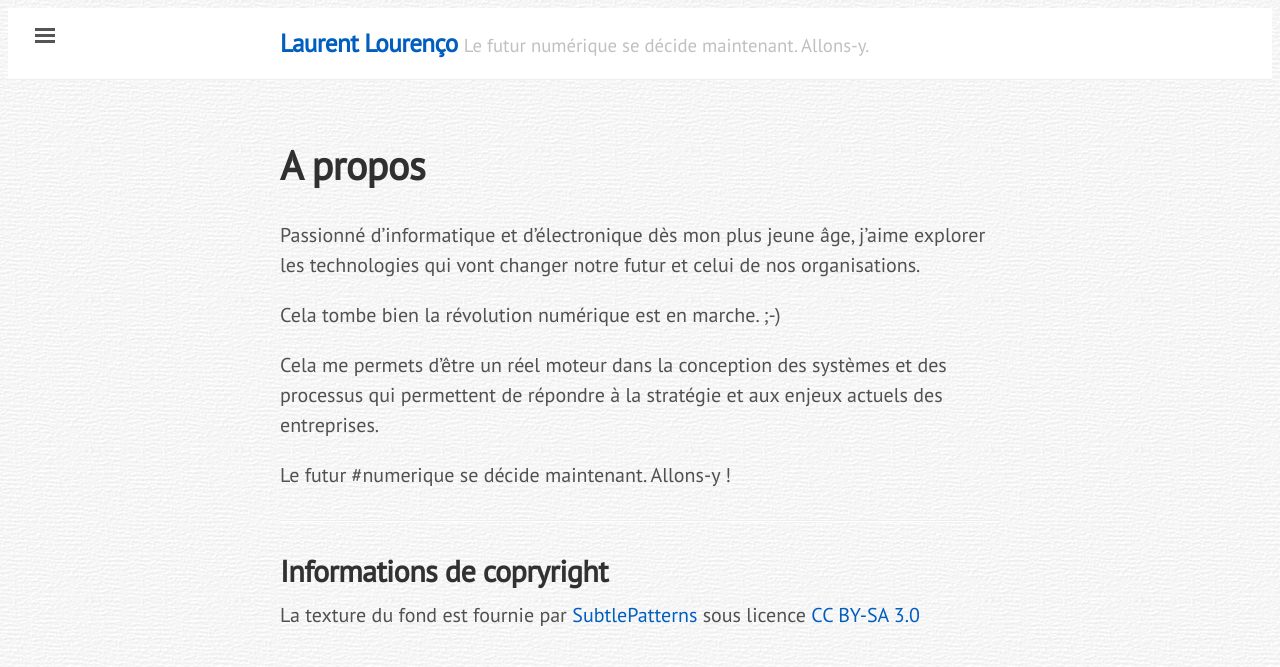
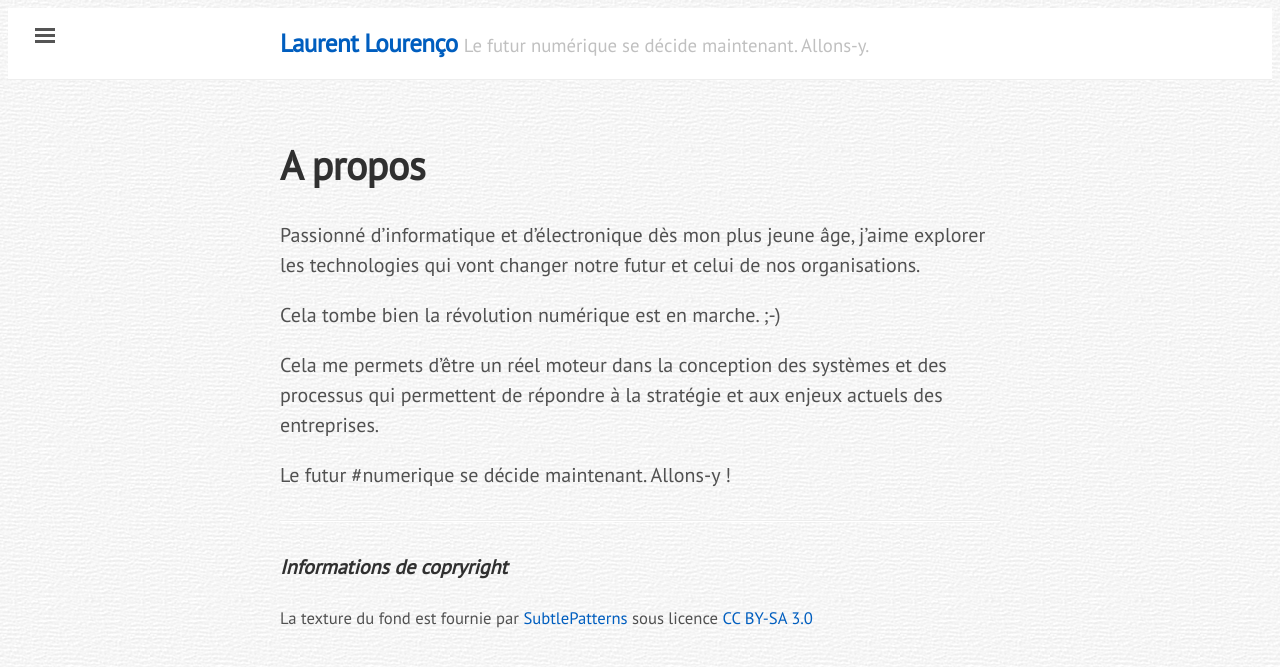
Before and after one commit to mikemaggire/studiojekyll-minimax, a Jekyll site: the page built from _pages/apropos.md, in a window 1280 px wide. Shown: the top 667 px of the page. Built offline with Jekyll 4.4.1, drawn with Linux system fonts in a browser that asks for light colours.

Commit message:
info copyright

```diff
--- a/_pages/apropos.md
+++ b/_pages/apropos.md
@@ -15,6 +15,6 @@ Le futur #numerique se décide maintenant. Allons-y !
 
 ---
 
-## Informations de copryright
+**_Informations de copryright_**
 
-La texture du fond est fournie par [SubtlePatterns](https://www.toptal.com/designers/subtlepatterns/) sous licence [CC BY-SA 3.0](https://creativecommons.org/licenses/by-sa/3.0/)
+<small>La texture du fond est fournie par [SubtlePatterns](https://www.toptal.com/designers/subtlepatterns/) sous licence [CC BY-SA 3.0](https://creativecommons.org/licenses/by-sa/3.0/)</small>
```
